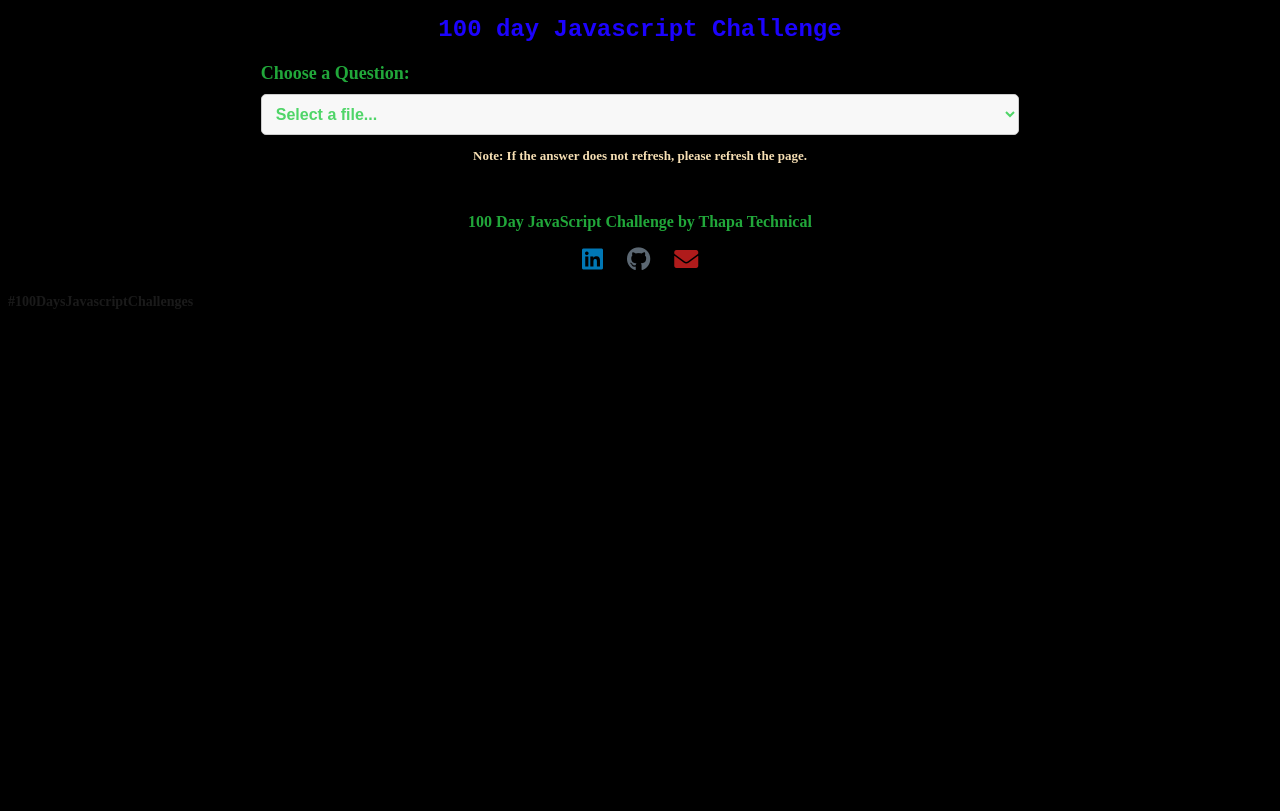
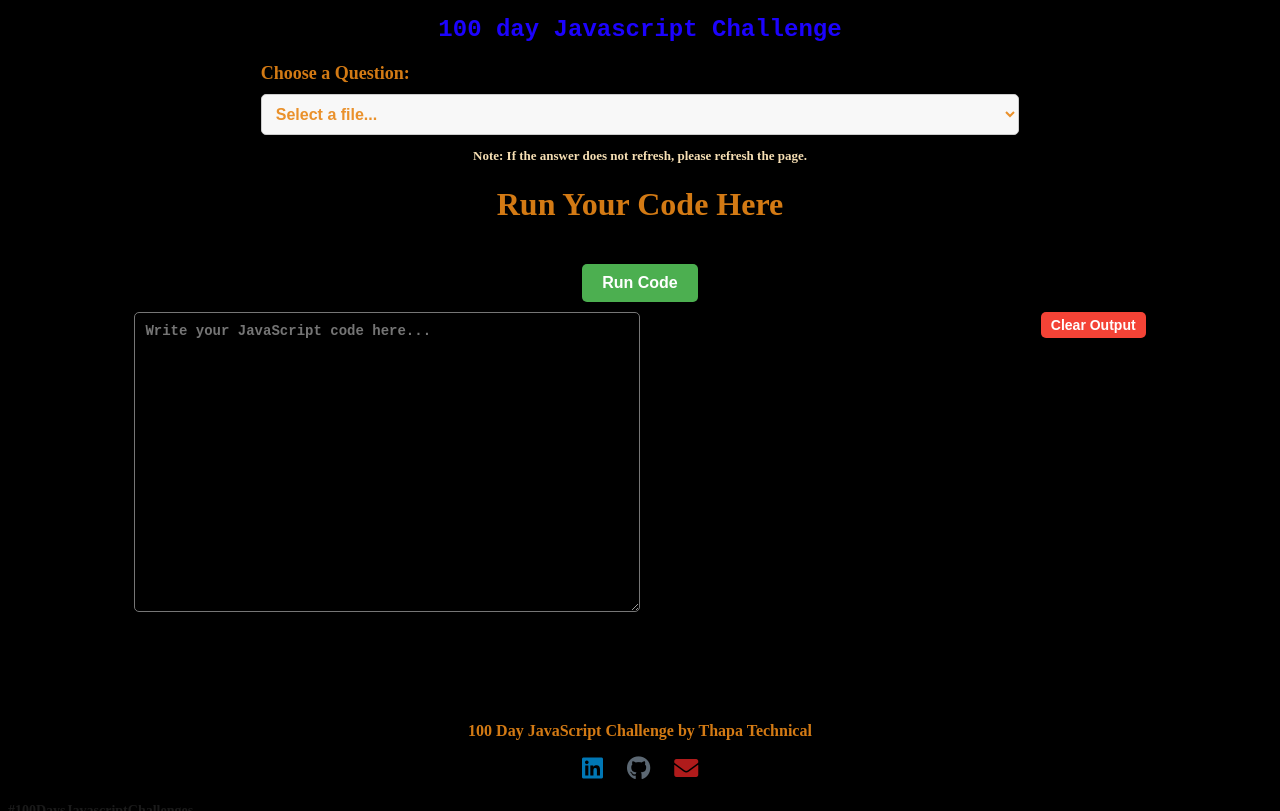
Before and after one commit to Chinmaya0011/-100dayJsChallenges, a plain HTML site: page index.html in a window 1280 px wide. Drawn offline with Linux system fonts and the light colour scheme.

Commit message:
add javascript compiler

```diff
--- a/index.html
+++ b/index.html
@@ -43,9 +43,9 @@
             <option value="day23_repeatedValueInarray.js">Day 23 - Find repeated values in an array <span class="difficulty">Intermediate</span></option>
             <option value="day24_findMode.js">Day 24 - Find the mode of an array <span class="difficulty">Intermediate</span></option>
             <option value="day25_findFact.js">Day 25 - Find factorial <span class="difficulty">Intermediate</span></option>
-            <option value="day26_fibonacciRecursion.js">Day 26 - Find Fibonacci using recursion<span class="difficulty">Intermediate</span></option>
-            <option value="day27_repeatString.js">Day 27 - Repeat the string<span class="difficulty">Intermediate</span></option>
-            <option value="day28_truncateString.js">Day 28 - Turncate String<span class="difficulty">Intermediate</span></option>
+            <option value="day26_fibonacciRecursion.js">Day 26 - Find Fibonacci using recursion <span class="difficulty">Intermediate</span></option>
+            <option value="day27_repeatString.js">Day 27 - Repeat the string <span class="difficulty">Intermediate</span></option>
+            <option value="day28_truncateString.js">Day 28 - Turncate String <span class="difficulty">Intermediate</span></option>
 
 
         </select>
@@ -70,6 +70,24 @@
 
     </div>
 
+    <!--Code Compile-->
+    <div>
+        <h1 style="text-align: center;">Run Your Code Here</h1>
+        <div class="container" id="container">
+            <button onclick="runCode()" class="run-button">Run Code</button>
+            <div class="codecompile">
+                <div class="codeInput">
+                    <textarea id="codeInput" class="code-input" placeholder="Write your JavaScript code here..."></textarea>
+                </div>
+                <div class="output">
+                    <div class="output-toolbar">
+                        <button onclick="clearOutput()" class="clear-button">Clear Output</button>
+                    </div>
+                    <p id="outputText" class="output-area"></p>
+                </div>
+            </div>
+        </div>
+    </div>
     <!-- Footer Section -->
 <footer>
     <p>100 Day JavaScript Challenge by Thapa Technical</p>
@@ -80,110 +98,7 @@
     </div>
 </footer>
 
-    <script>
-        var selectedFileCode; // Variable to store selected file code
-
-        function loadSelectedFile() {
-    var selectElement = document.getElementById("jsFiles");
-    var selectedValue = selectElement.value;
-    var answerDiv = document.querySelector(".answer");
-
-    if (selectedValue) {
-        answerDiv.style.display = "block"; // Show the answer section
-        var scriptElement = document.createElement("script");
-        scriptElement.src = selectedValue;
-
-        // Clear previous output and code
-        var outputElement = document.getElementById("output");
-        outputElement.innerHTML = "";
-        document.getElementById("code").innerText = "";
-
-        // Remove previous event listener if exists
-        selectElement.removeEventListener("change", loadSelectedFile);
-
-        // Add new event listener to recall the function when question changes
-        selectElement.addEventListener("change", loadSelectedFile);
-
-        // Append script to the body to execute it
-        document.body.appendChild(scriptElement);
-    } else {
-        // Hide the answer section if no file selected
-        answerDiv.style.display = "none";
-        // Clear output if no file selected
-        var outputElement = document.getElementById("output");
-        outputElement.innerHTML = "";
-    }
-}
-
-        // Function to display the code of the selected file
-        function showAnswer() {
-            var codeElement = document.getElementById("code");
-            codeElement.innerText = selectedFileCode;
-            codeElement.style.display = "block";
-        }
-
-      // Function to copy the code displayed in the pre element
-// Function to copy the code displayed in the pre element
-function copyCode() {
-    var codeElement = document.getElementById("code");
-    var codeText = codeElement.innerText;
-
-    // Create a textarea element to hold the code text
-    var textarea = document.createElement("textarea");
-    textarea.value = codeText;
-    document.body.appendChild(textarea);
-
-    // Select and copy the code text from the textarea
-    textarea.select();
-    document.execCommand("copy");
-
-    // Remove the textarea from the DOM
-    document.body.removeChild(textarea);
-
-    // Update button text to "Copied" temporarily
-    var copyButton = document.querySelector(".copyButton");
-    copyButton.innerText = "Copied";
-
-    // Restore button text after 2.5 seconds
-    setTimeout(function() {
-        copyButton.innerText = "Copy Code";
-    }, 2500);
-}
-
-// Function to load and execute selected JavaScript file
-function loadSelectedFile() {
-    var selectElement = document.getElementById("jsFiles");
-    var selectedValue = selectElement.value;
-    var answerDiv = document.querySelector(".answer");
-
-    if (selectedValue) {
-        answerDiv.style.display = "block"; // Show the answer section
-        var scriptElement = document.createElement("script");
-        scriptElement.src = selectedValue;
-
-        // Clear previous output and code
-        var outputElement = document.getElementById("output");
-        outputElement.innerHTML = "";
-        document.getElementById("code").innerText = "";
-
-        // Append script to the body to execute it
-        document.body.appendChild(scriptElement);
-    } else {
-        // Hide the answer section if no file selected
-        answerDiv.style.display = "none";
-        // Clear output if no file selected
-        var outputElement = document.getElementById("output");
-        outputElement.innerHTML = "";
-    }
-}
-// Function to display the code of the selected file
-function showAnswer() {
-    var codeElement = document.getElementById("code");
-    var copyButton = document.querySelector(".copyButton"); // Select the Copy Code button
-    codeElement.innerText = selectedFileCode;
-    codeElement.style.display = "block";
-    copyButton.style.display = "block"; // Show the Copy Code button
-}
+    <script src="script.js">
 
     </script>
 
--- /dev/null
+++ b/script.js
@@ -0,0 +1,92 @@
+var selectedFileCode; // Variable to store selected file code
+
+// Function to load and execute selected JavaScript file
+function loadSelectedFile() {
+    var selectElement = document.getElementById("jsFiles");
+    var selectedValue = selectElement.value;
+    var answerDiv = document.querySelector(".answer");
+
+    if (selectedValue) {
+        answerDiv.style.display = "block"; // Show the answer section
+        var scriptElement = document.createElement("script");
+        scriptElement.src = selectedValue;
+
+        // Clear previous output and code
+        var outputElement = document.getElementById("output");
+        outputElement.innerHTML = "";
+        document.getElementById("code").innerText = "";
+
+        // Append script to the body to execute it
+        document.body.appendChild(scriptElement);
+    } else {
+        // Hide the answer section if no file selected
+        answerDiv.style.display = "none";
+        // Clear output if no file selected
+        var outputElement = document.getElementById("output");
+        outputElement.innerHTML = "";
+    }
+}
+
+// Function to display the code of the selected file
+function showAnswer() {
+    var codeElement = document.getElementById("code");
+    var copyButton = document.querySelector(".copyButton"); // Select the Copy Code button
+    codeElement.innerText = selectedFileCode;
+    codeElement.style.display = "block";
+    copyButton.style.display = "block"; // Show the Copy Code button
+}
+
+// Function to copy the code displayed in the pre element
+function copyCode() {
+    var codeElement = document.getElementById("code");
+    var codeText = codeElement.innerText;
+
+    // Create a textarea element to hold the code text
+    var textarea = document.createElement("textarea");
+    textarea.value = codeText;
+    document.body.appendChild(textarea);
+
+    // Select and copy the code text from the textarea
+    textarea.select();
+    document.execCommand("copy");
+
+    // Remove the textarea from the DOM
+    document.body.removeChild(textarea);
+
+    // Update button text to "Copied" temporarily
+    var copyButton = document.querySelector(".copyButton");
+    copyButton.innerText = "Copied";
+
+    // Restore button text after 2.5 seconds
+    setTimeout(function() {
+        copyButton.innerText = "Copy Code";
+    }, 2500);
+}
+
+function runCode() {
+    var code = document.getElementById("codeInput").value;
+
+    try {
+        // Intercept console.log messages
+        var consoleOutput = [];
+        var originalLog = console.log;
+        console.log = function(message) {
+            consoleOutput.push(message);
+            originalLog.apply(console, arguments);
+        };
+
+        // Execute the code
+        eval(code);
+
+        // Display the result in the output area
+        var outputElement = document.getElementById("outputText");
+        outputElement.textContent = "Result:\n" + consoleOutput.join('\n');
+    } catch (error) {
+        // Display any errors that occur
+        document.getElementById("outputText").textContent = "Error: " + error;
+    }
+}
+
+function clearOutput() {
+    document.getElementById("outputText").textContent = ""; // Clears the content of the output area
+}
--- a/style.css
+++ b/style.css
@@ -1,5 +1,5 @@
 *{
-    color: rgba(41, 205, 71, 0.815);
+    color: rgba(232, 134, 22, 0.91);
     font-weight: bold;
     background-color: #000000;
 
@@ -185,3 +185,64 @@ body::after {
     .social-icons a:hover {
         color: #00f; /* Change the icon color on hover as needed */
     }
+
+    .container {
+        width: 80%;
+        margin: 0 auto;
+        padding: 20px;
+    }
+
+    .run-button {
+        display: block;
+        margin: 0 auto;
+        padding: 10px 20px;
+        font-size: 16px;
+        background-color: #4CAF50;
+        color: white;
+        border: none;
+        border-radius: 5px;
+        cursor: pointer;
+    }
+
+    .codecompile {
+        display: flex;
+        justify-content: space-between;
+       margin-top: 10px;
+    }
+
+    .codeInput,
+    .output {
+        width: 50%;
+    }
+
+    .code-input,
+    .output-area {
+        width: 100%;
+        height: 300px; /* Adjust height as needed */
+        padding: 10px;
+        font-size: 14px;
+        color: rgb(255, 255, 255);
+        border-radius: 5px;
+        box-sizing: border-box; /* Ensures padding is included in the width */
+    }
+
+
+    .output-toolbar {
+        display: flex;
+        justify-content: flex-end;
+        margin-bottom: 10px;
+    }
+
+    .clear-button {
+        padding: 5px 10px;
+        font-size: 14px;
+        background-color: #f44336;
+        color: white;
+        border: none;
+        border-radius: 5px;
+        cursor: pointer;
+    }
+
+    .clear-button:hover {
+        background-color: #d32f2f;
+    }
```
